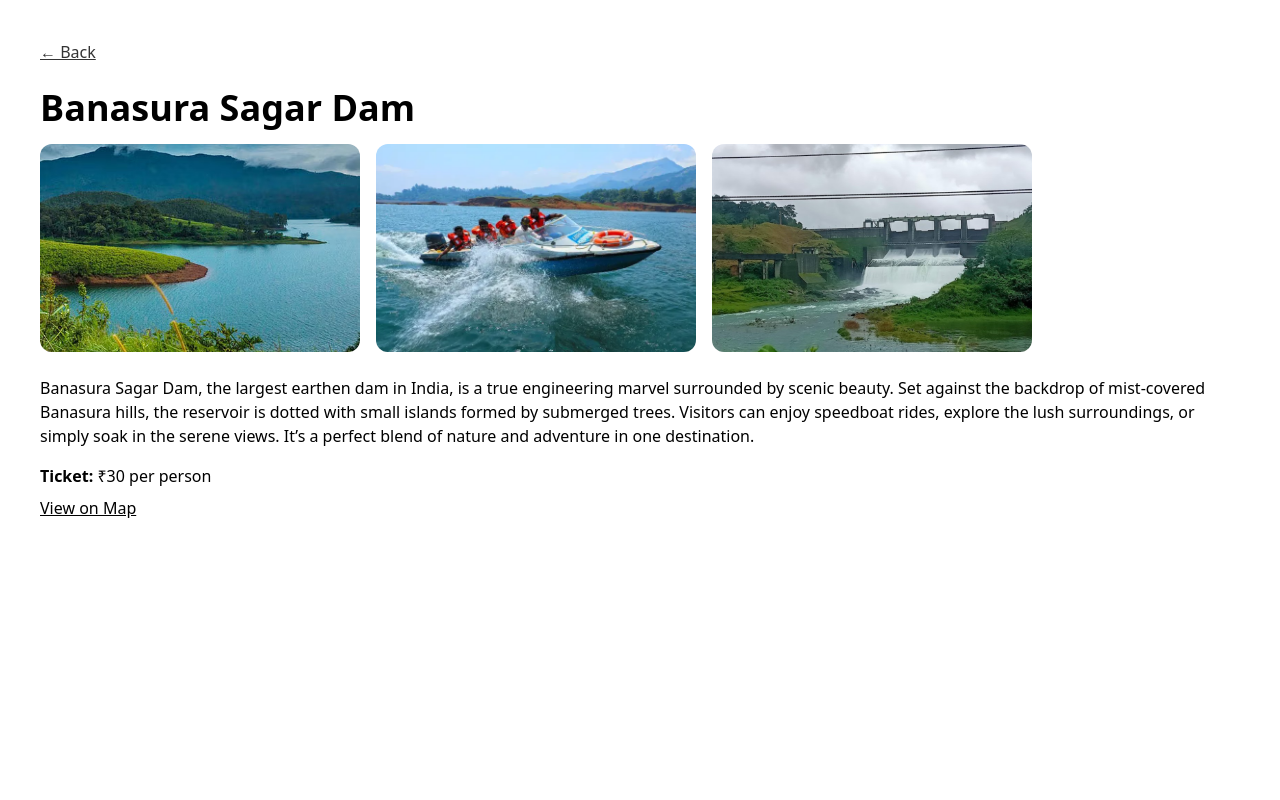
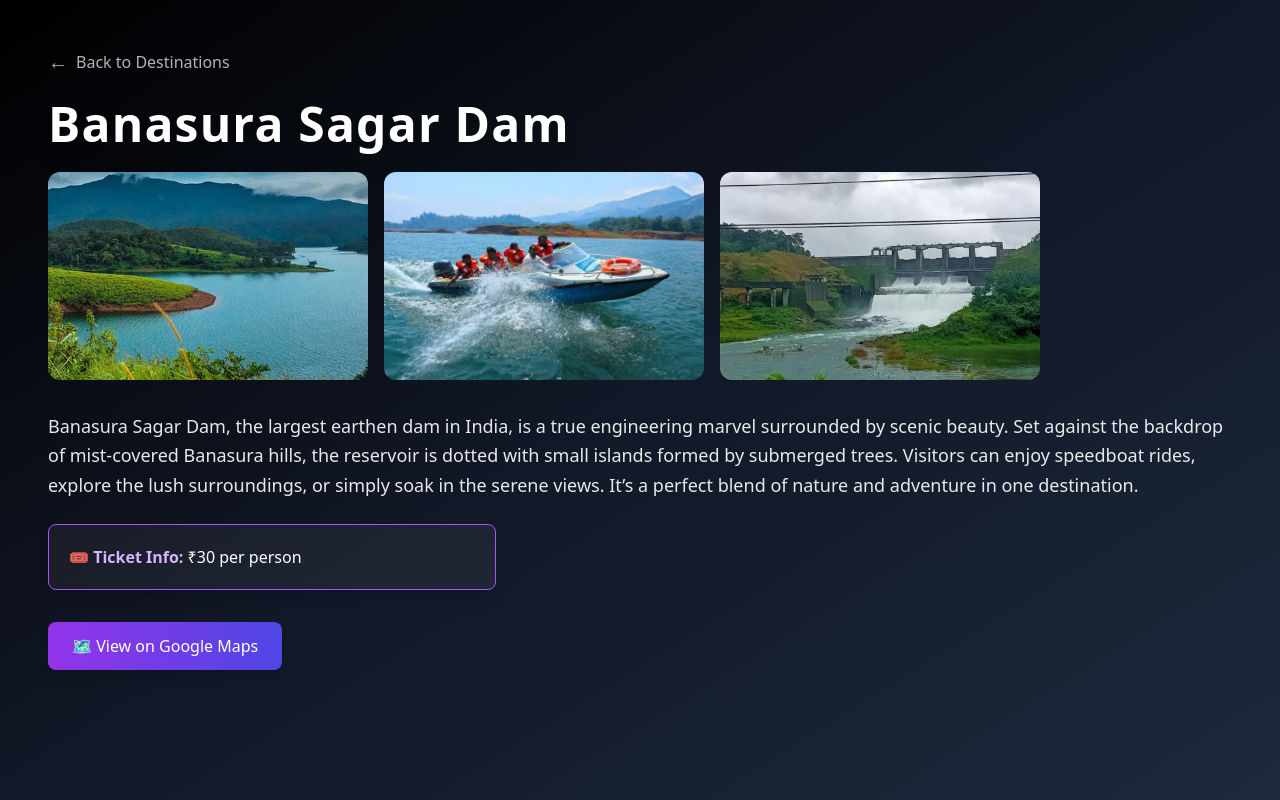
Before and after one commit to lubnafebin/wayanad-explorer, a React (Vite) app: page /destination/banasura-sagar-dam in a window 1280 px wide. Built offline with nearby package versions, Linux system fonts and the light colour scheme.

Commit message:
feat: enhance styling and layout in DestinationDetails component for improved user experience

```diff
--- a/src/pages/DestinationDetails.jsx
+++ b/src/pages/DestinationDetails.jsx
@@ -17,43 +17,55 @@ export const DestinationDetails = () => {
     }, 0);
   };
   return (
-    <div className="min-h-screen p-6 md:p-10 text-black backdrop-blur-sm">
+    <div className="min-h-screen p-6 md:p-12 bg-gradient-to-br from-black via-gray-900 to-slate-800 text-white">
+      {/* Back Button */}
       <button
         onClick={goBackToDestinations}
-        className="mb-6 text-black/80 underline"
+        className="mb-6 flex items-center text-white/70 hover:text-white transition duration-200"
       >
-        ← Back
+        <span className="mr-2 text-xl">←</span> Back to Destinations
       </button>
 
-      <h1 className="text-4xl font-bold mb-4">{data.title}</h1>
+      {/* Title */}
+      <h1 className="text-5xl font-extrabold mb-6 drop-shadow-xl tracking-wide">
+        {data.title}
+      </h1>
 
-      {/* images */}
-      <div className="flex gap-4 overflow-x-auto mb-6">
+      {/* Image Gallery */}
+      <div className="flex gap-4 overflow-x-auto mb-8 scrollbar-hide">
         {data.images?.map((src, i) => (
           <img
             key={i}
             src={src}
             alt=""
-            className="w-80 h-52 object-cover rounded-xl flex-shrink-0"
+            className="w-80 h-52 object-cover rounded-xl flex-shrink-0 transition-transform duration-300 hover:scale-105 hover:shadow-[0_10px_30px_rgba(0,0,0,0.8)]"
           />
         ))}
       </div>
 
-      <p className="mb-4">{data.long}</p>
+      {/* Description */}
+      <p className="text-lg leading-relaxed text-white/90 mb-6">{data.long}</p>
+
+      {/* Ticket Info */}
       {data.ticket && (
-        <p className="mb-2">
-          <strong>Ticket:</strong> {data.ticket}
-        </p>
+        <div className="mb-6 p-5 bg-white/5 border border-purple-500 rounded-lg shadow-lg max-w-md">
+          <p className="text-white">
+            🎟️{" "}
+            <span className="font-semibold text-purple-300">Ticket Info:</span>{" "}
+            {data.ticket}
+          </p>
+        </div>
       )}
 
+      {/* Map Button */}
       {data.mapUrl && (
         <a
           href={data.mapUrl}
           target="_blank"
           rel="noopener noreferrer"
-          className="underline"
+          className="inline-block mt-2 px-6 py-3 bg-gradient-to-r from-purple-600 to-indigo-600 hover:from-purple-700 hover:to-indigo-700 transition rounded-lg shadow-lg text-white font-medium"
         >
-          View on Map
+          🗺️ View on Google Maps
         </a>
       )}
     </div>
```
